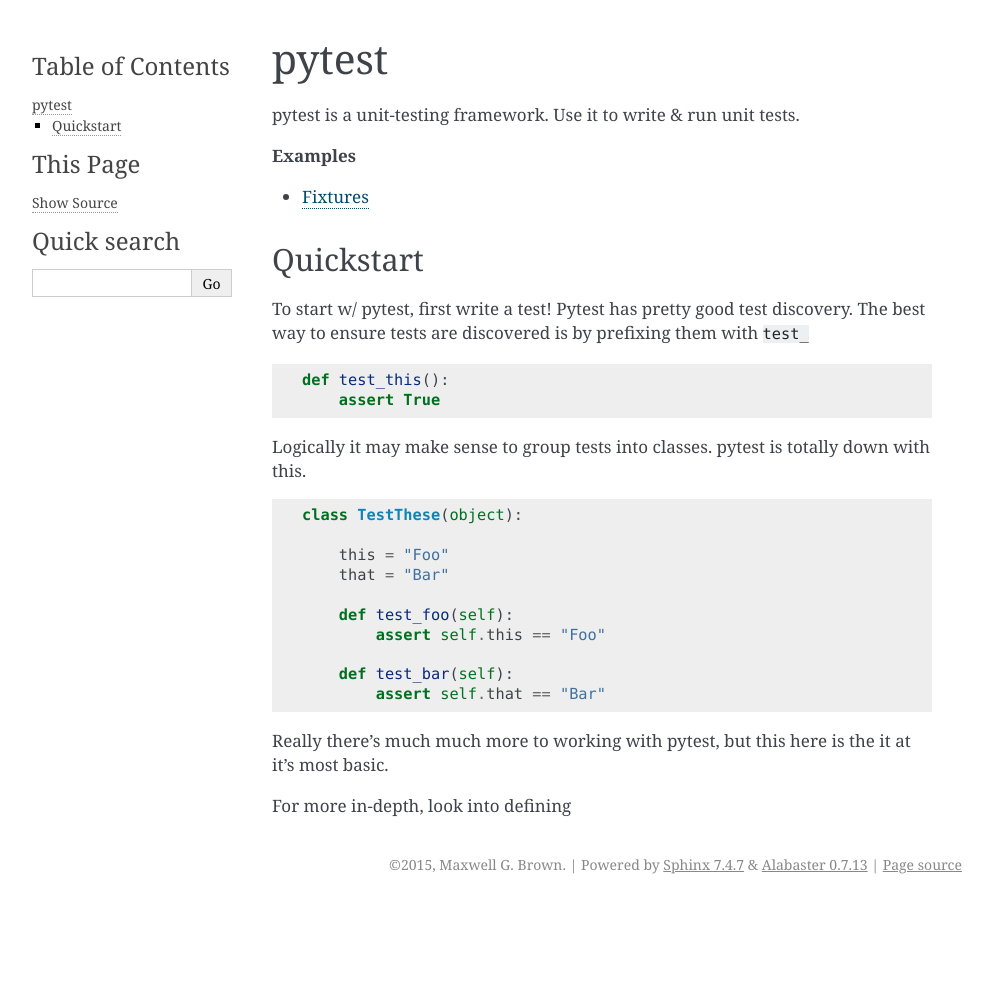
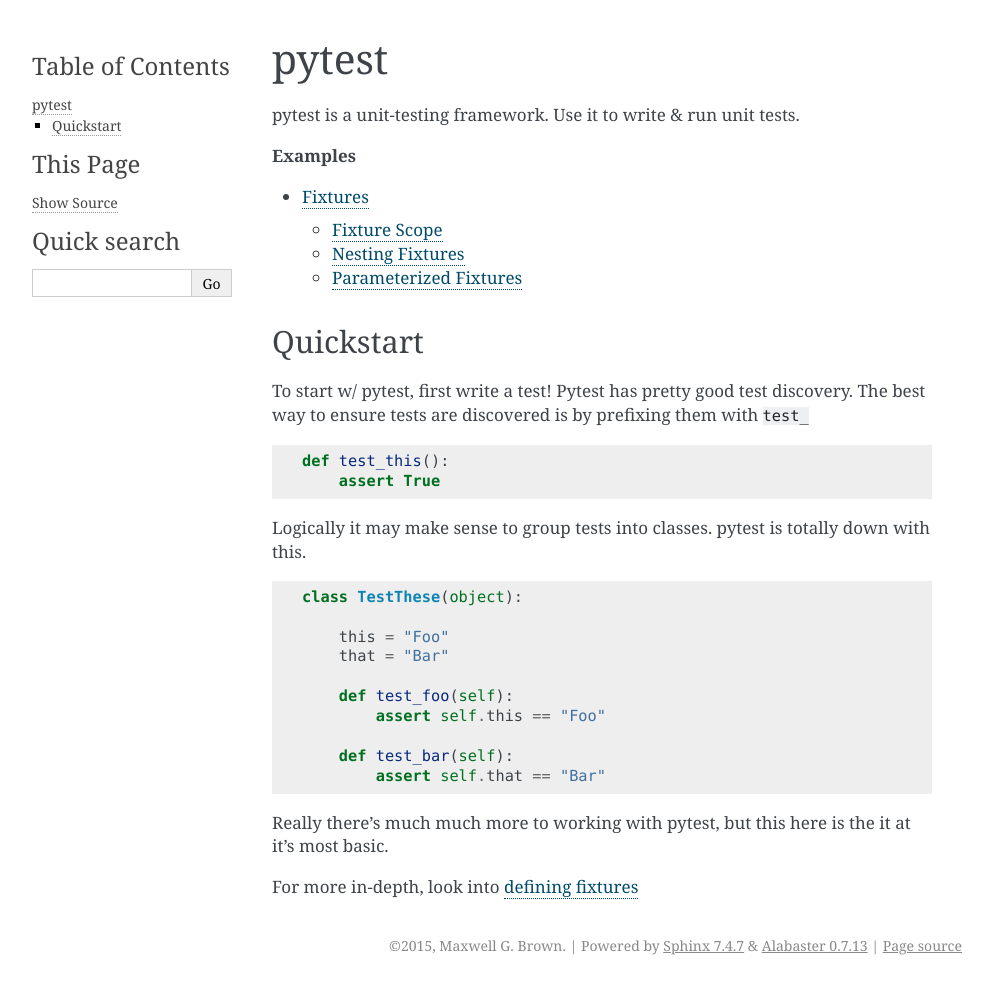
Before and after one commit to MaxwellGBrown/notebook, a Sphinx documentation site: the page built from docs/source/python_libraries/pytest/pytest.rst, in a window 1280 px wide. Shown: the whole page, without its empty margins (148-1141 px from the left). Built offline with Sphinx 7.4.7, drawn with Linux system fonts in a browser that asks for light colours; before the commit the page ends 904 px from its top, so only the background shows below that.

Commit message:
fixed some typos and rst errors

```diff
--- a/docs/source/python_libraries/pytest/pytest.rst
+++ b/docs/source/python_libraries/pytest/pytest.rst
@@ -44,4 +44,4 @@
 
 Really there's much much more to working with pytest, but this here is the it at it's most basic.
 
-For more in-depth, look into defining
+For more in-depth, look into :ref:`defining fixtures <pytest_fixtures>`
--- a/docs/source/python_libraries/pytest/pytest_fixtures/fixtures.rst
+++ b/docs/source/python_libraries/pytest/pytest_fixtures/fixtures.rst
@@ -126,6 +126,7 @@
    separate.
 
 
+----------------
 Nesting Fixtures
 ----------------
 
@@ -175,6 +176,7 @@
    matching.
 
 
+----------------------
 Parameterized Fixtures
 ----------------------
 
```
Also changed, not shown: other parts of docs/source/python_libraries/pytest/pytest.rst (+1 -1 lines).
